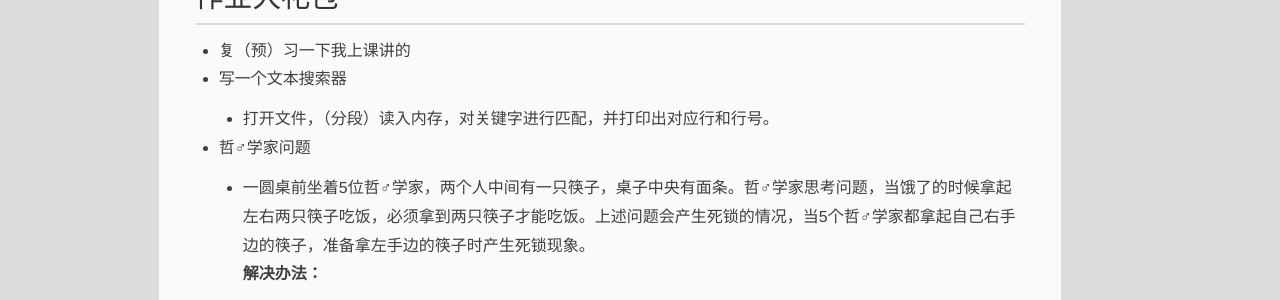
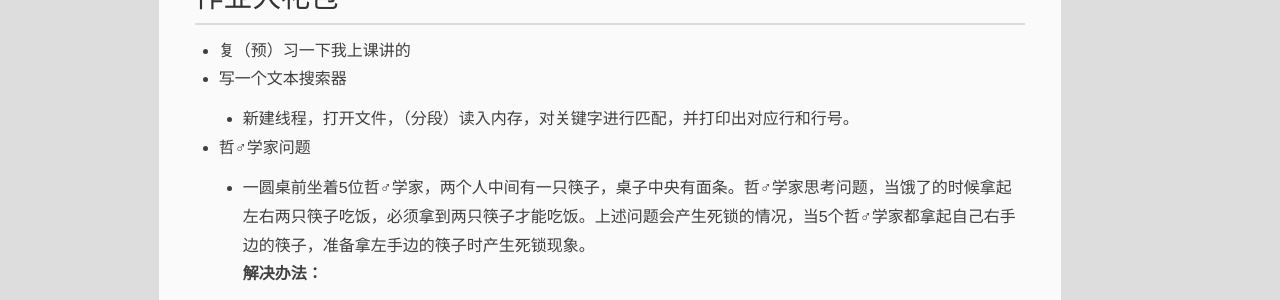
Before and after one commit to PinkD/pinkd.github.io, a Jekyll site: the page built from _posts/2016-11-5-Homework5.md, in a window 1280 px wide. Shown: the part 430-730 px from the top of the page. Built offline with Jekyll 4.4.1, drawn with Linux system fonts in a browser that asks for light colours.

Commit message:
homework

```diff
--- a/_posts/2016-11-5-Homework5.md
+++ b/_posts/2016-11-5-Homework5.md
@@ -11,7 +11,7 @@ categories: Other
 # 作业大礼包
 - 复（预）习一下我上课讲的
 - 写一个文本搜索器
-  - 打开文件，（分段）读入内存，对关键字进行匹配，并打印出对应行和行号。
+  - 新建线程，打开文件，（分段）读入内存，对关键字进行匹配，并打印出对应行和行号。
 - 哲♂学家问题
   - 一圆桌前坐着5位哲♂学家，两个人中间有一只筷子，桌子中央有面条。哲♂学家思考问题，当饿了的时候拿起左右两只筷子吃饭，必须拿到两只筷子才能吃饭。上述问题会产生死锁的情况，当5个哲♂学家都拿起自己右手边的筷子，准备拿左手边的筷子时产生死锁现象。
   **解决办法：**
```
